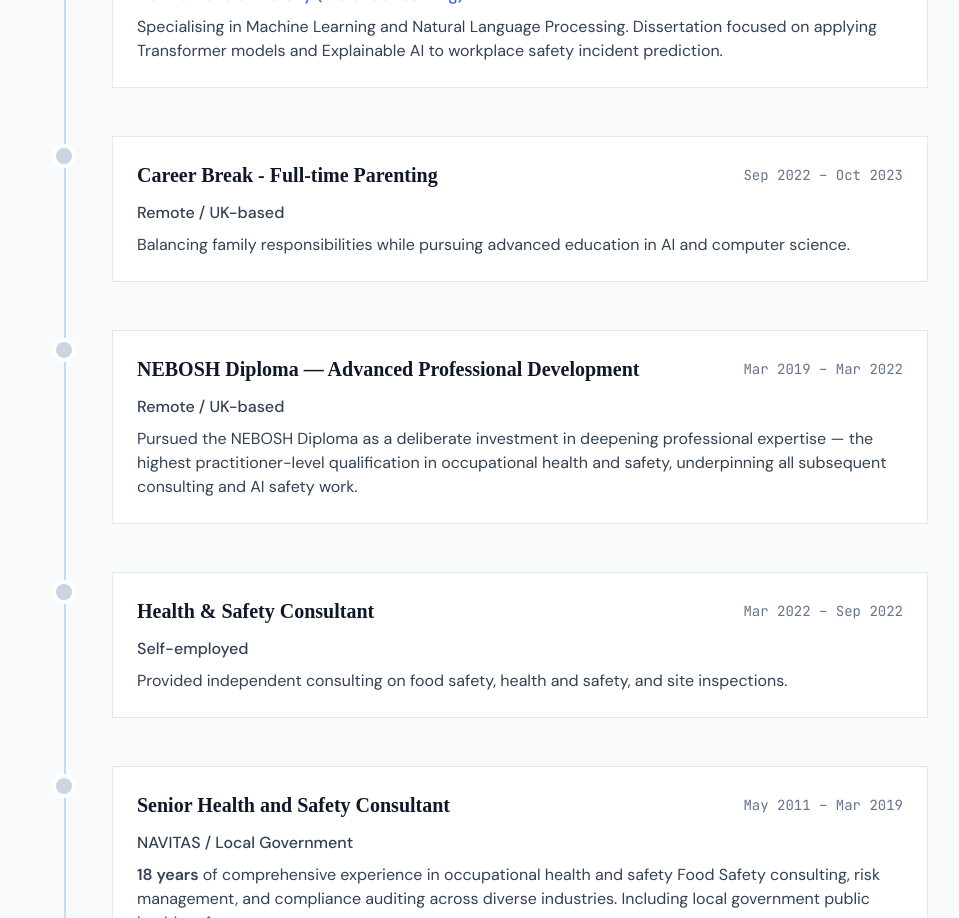
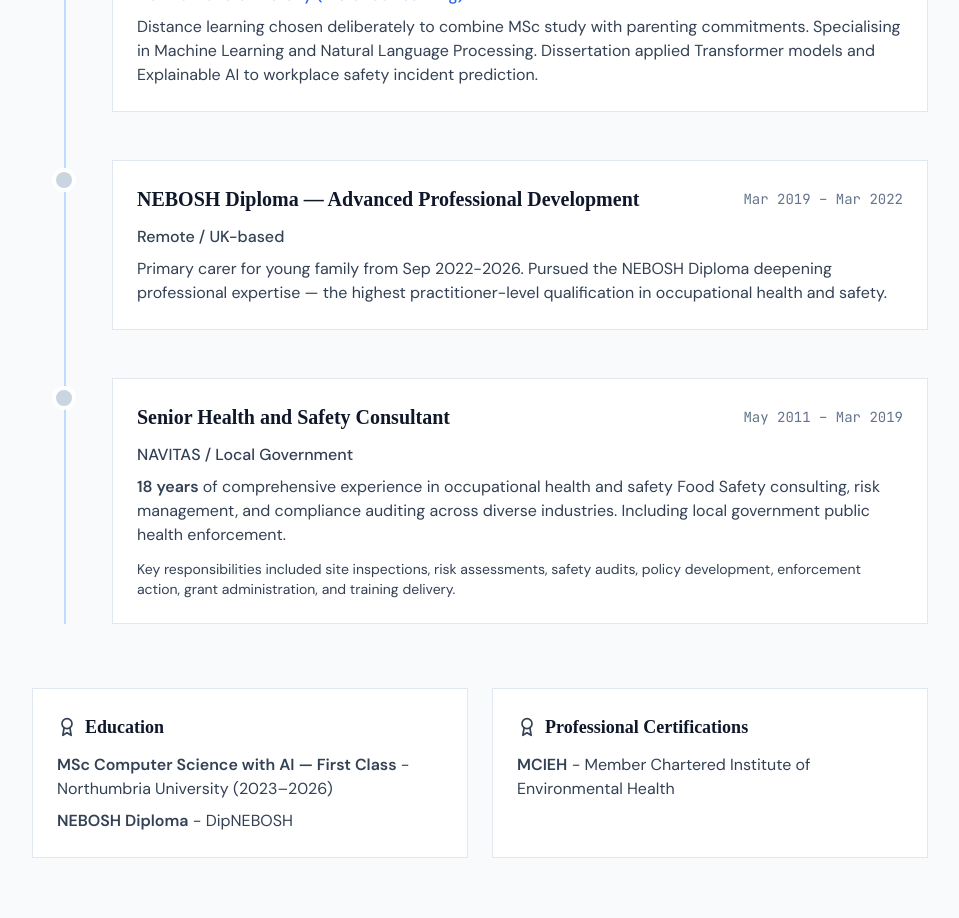
Before and after one commit to stuart-42/stuart-clark-portfolio, a React (Create React App) app: page / in a window 1280 px wide. Shown: the part 5360-6278 px from the top of the page, without its empty margins (160-1119 px from the left). Built offline with nearby package versions, Linux system fonts and the light colour scheme; a web font is replaced by a local one.

Commit message:
consolidate career break into MSc entry, merge NEBOSH and consultant entries, update timeline copy

```diff
--- a/src/App.jsx
+++ b/src/App.jsx
@@ -767,27 +767,12 @@ export default function StuartClarkPortfolio() {
                 <div className="bg-white p-6 border border-slate-200">
                   <div className="flex flex-col sm:flex-row sm:items-center sm:justify-between mb-3">
                     <h3 className="text-xl font-semibold text-slate-900">MSc Computer Science with AI — First Class</h3>
-                    <span className="text-sm text-slate-500 mt-1 sm:mt-0 font-mono">Oct 2023 – 2026</span>
+                    <span className="text-sm text-slate-500 mt-1 sm:mt-0 font-mono">Sep 2022 – 2026</span>
                   </div>
                   <div className="text-blue-600 font-medium mb-2">Northumbria University (Distance Learning)</div>
                   <p className="text-slate-700">
-                    Specialising in Machine Learning and Natural Language Processing. Dissertation focused on
-                    applying Transformer models and Explainable AI to workplace safety incident prediction.
-                  </p>
-                </div>
-              </div>
-
-              {/* Full-time Parent */}
-              <div className="relative md:pl-20 pl-0">
-                <div className="absolute left-5 top-2 w-6 h-6 bg-slate-300 rounded-full border-4 border-white hidden md:block" />
-                <div className="bg-white p-6 border border-slate-200">
-                  <div className="flex flex-col sm:flex-row sm:items-center sm:justify-between mb-3">
-                    <h3 className="text-xl font-semibold text-slate-900">Career Break - Full-time Parenting</h3>
-                    <span className="text-sm text-slate-500 mt-1 sm:mt-0 font-mono">Sep 2022 – Oct 2023</span>
-                  </div>
-                  <div className="text-slate-700 font-medium mb-2">Remote / UK-based </div>
-                  <p className="text-slate-700">
-                    Balancing family responsibilities while pursuing advanced education in AI and computer science.
+                    Distance learning chosen deliberately to combine MSc study with parenting commitments. Specialising in Machine Learning and Natural Language Processing.
+                     Dissertation applied Transformer models and Explainable AI to workplace safety incident prediction.
                   </p>
                 </div>
               </div>
@@ -802,24 +787,8 @@ export default function StuartClarkPortfolio() {
                   </div>
                   <div className="text-slate-700 font-medium mb-2">Remote / UK-based</div>
                   <p className="text-slate-700">
-                    Pursued the NEBOSH Diploma as a deliberate investment in deepening professional expertise —
-                    the highest practitioner-level qualification in occupational health and safety, underpinning
-                    all subsequent consulting and AI safety work.
-                  </p>
-                </div>
-              </div>
-
-              {/* Consultant */}
-              <div className="relative md:pl-20 pl-0">
-                <div className="absolute left-5 top-2 w-6 h-6 bg-slate-300 rounded-full border-4 border-white hidden md:block" />
-                <div className="bg-white p-6 border border-slate-200">
-                  <div className="flex flex-col sm:flex-row sm:items-center sm:justify-between mb-3">
-                    <h3 className="text-xl font-semibold text-slate-900">Health & Safety Consultant</h3>
-                    <span className="text-sm text-slate-500 mt-1 sm:mt-0 font-mono">Mar 2022 – Sep 2022</span>
-                  </div>
-                  <div className="text-slate-700 font-medium mb-2">Self-employed</div>
-                  <p className="text-slate-700">
-                    Provided independent consulting on food safety, health and safety, and site inspections.
+                    Primary carer for young family from Sep 2022-2026. Pursued the NEBOSH Diploma deepening professional expertise —
+                    the highest practitioner-level qualification in occupational health and safety.
                   </p>
                 </div>
               </div>
@@ -917,7 +886,7 @@ export default function StuartClarkPortfolio() {
 
                 <div className="mt-6 pt-6 border-t border-slate-200">
                   <div className="text-sm text-slate-700 font-mono">
-                    <strong>Location:</strong> Remote / UK-based <br />
+                    <strong>Location:</strong> Remote / UK-based<br />
                     <strong>Availability:</strong> Open to remote opportunities in the UK and internationally
                   </div>
                 </div>
```
